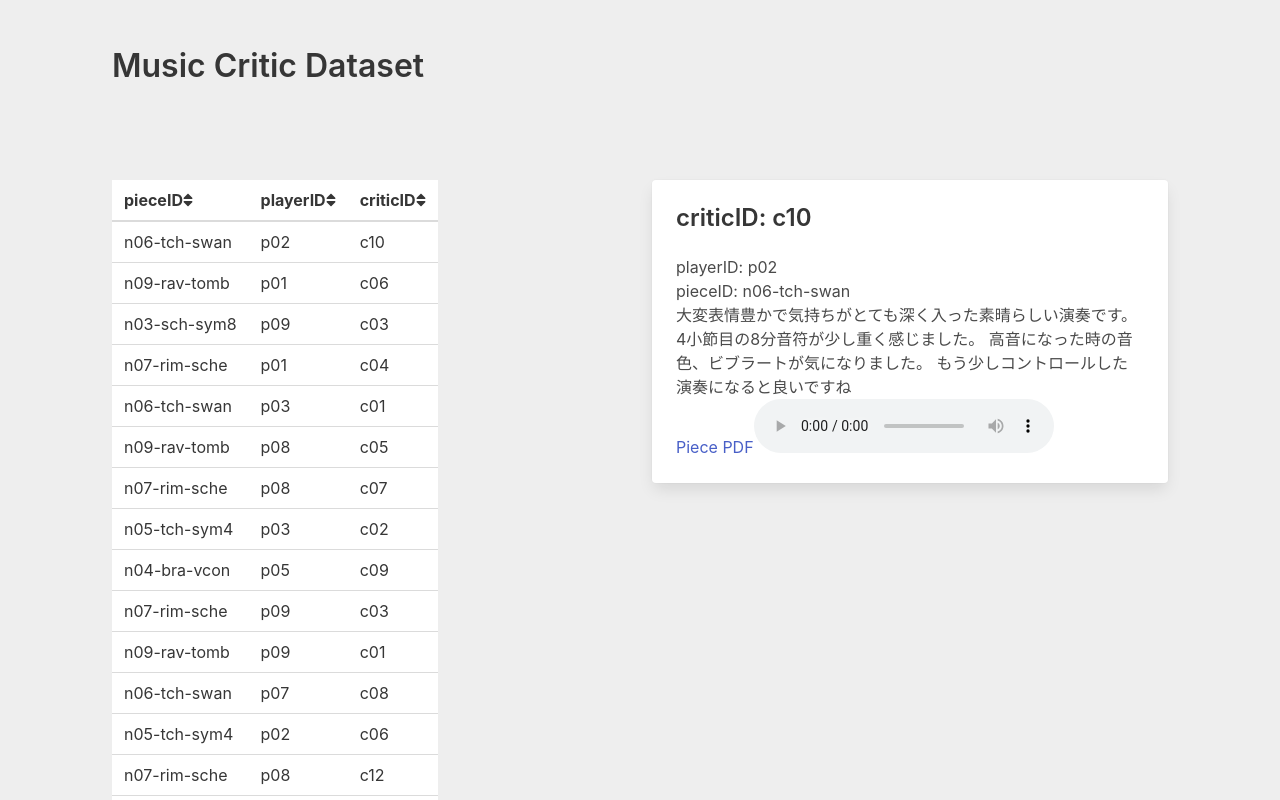
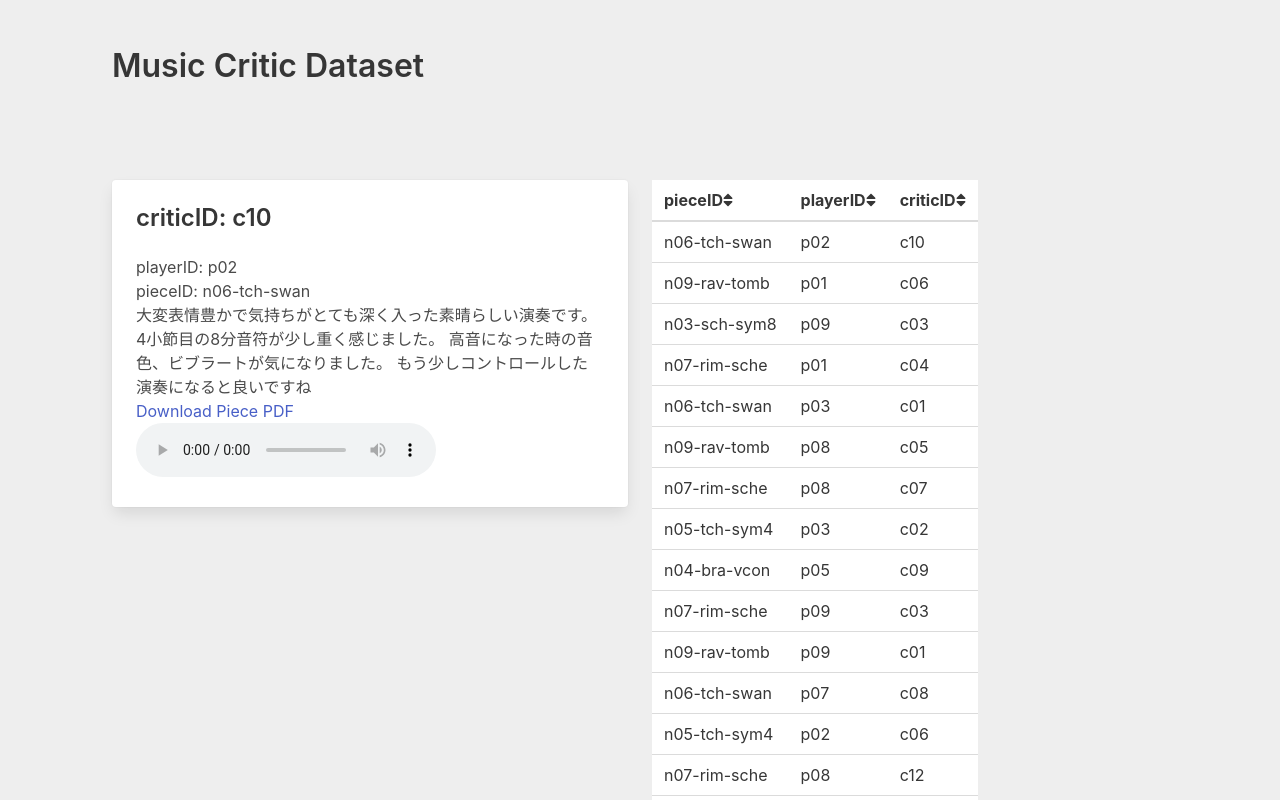
Before and after one commit to masaki-cb/crocus, a React (Create React App) app: page / in a window 1280 px wide. Shown: the top 800 px of the page. Built offline with nearby package versions, Linux system fonts and the light colour scheme.

Commit message:
add: detail card info

```diff
--- a/src/App.tsx
+++ b/src/App.tsx
@@ -24,14 +24,14 @@ const App = () => {
       </div>
       <div className="section">
         <div className="columns">
-          <div className={`column ${styles.table}`}>
+        <div className="column">
+            <CriticDetail data={currentCritic} />
+          </div>
+          <div className="column">
             <CriticTable
               onRowClick={(critic) => setCurrentCritic(critic)}
               allData={data}
             />
-          </div>
-          <div className="column">
-            <CriticDetail data={currentCritic} />
           </div>
         </div>
       </div>
--- a/src/components/CriticDetail.tsx
+++ b/src/components/CriticDetail.tsx
@@ -1,5 +1,3 @@
-import { useState } from "react";
-
 type Data = {
   pieceID: string;
   playerID: string;
@@ -16,7 +14,22 @@ const CriticDetail = ({ data }: Props) => {
         <p className="is-6">playerID: {data.playerID}</p>
         <p className="is-6">pieceID: {data.pieceID}</p>
         <p>{data.content}</p>
-        <a href={`/Music_Score/${data.pieceID}.pdf`} target="_blank">Piece PDF</a>
+        <object
+          data={`Music_Score/${data.pieceID}.pdf`}
+          type="application/pdf"
+          width="100%"
+          height="100%"
+        >
+          <p>
+            <a
+              href={`Music_Score/${data.pieceID}.pdf`}
+              target="_blank"
+              rel="noreferrer"
+            >
+              Download Piece PDF
+            </a>
+          </p>
+        </object>
         <audio
           controls
           src={`Performance_Recordings_mp3/${data.pieceID}-${data.playerID}.mp3`}
```
